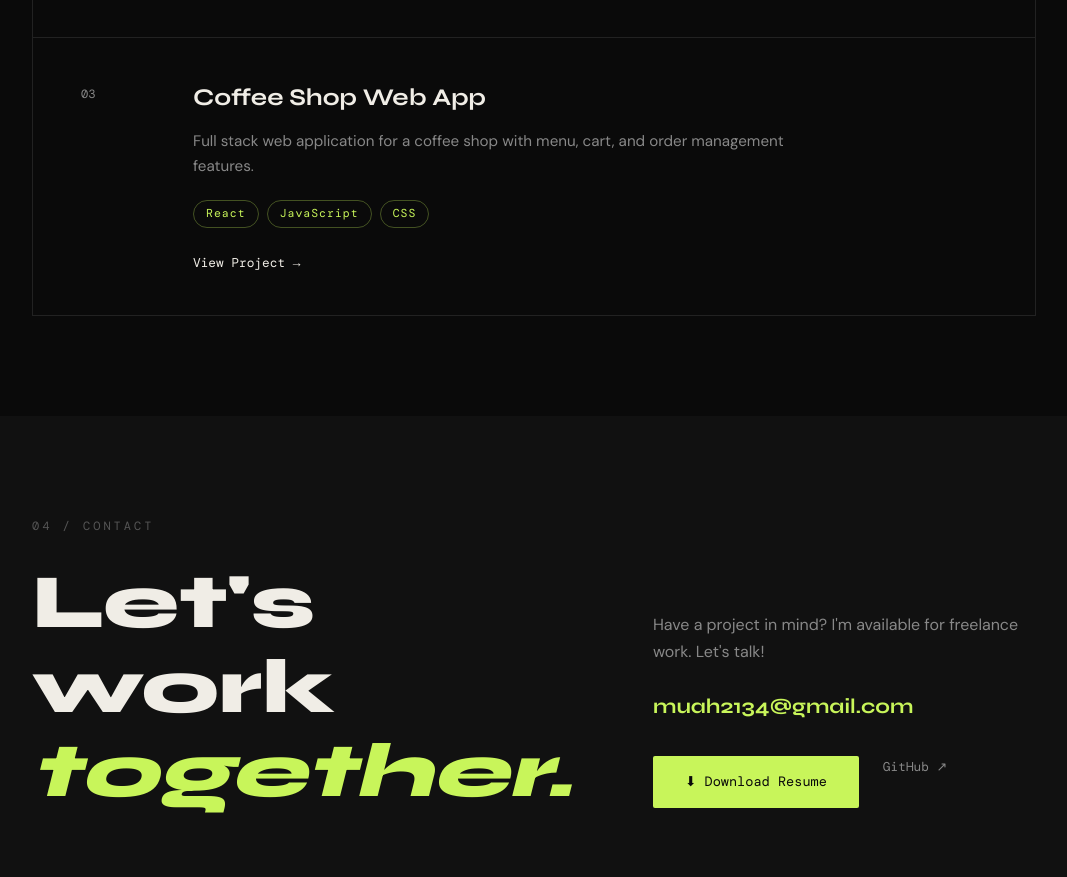
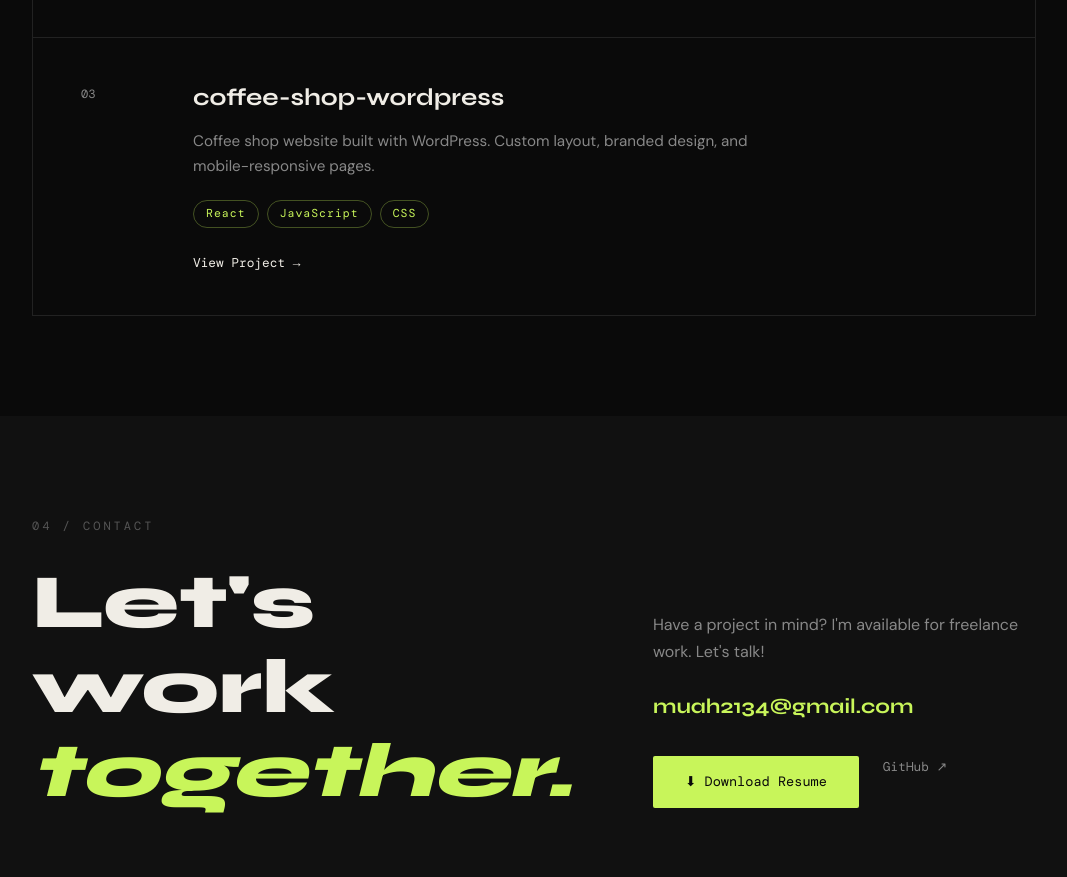
Before and after one commit to MuhammadAhmed414/portfolio-website, a plain HTML site: page index.html in a window 1280 px wide. Shown: the part 3159-4036 px from the top of the page, without its empty margins (106-1173 px from the left). Drawn offline with nearby package versions, Linux system fonts and the light colour scheme; a web font is replaced by a local one.

Commit message:
index.html

```diff
--- a/index.html
+++ b/index.html
@@ -162,8 +162,8 @@
       <div class="project-card">
         <div class="project-num">03</div>
         <div class="project-info">
-          <h3>Coffee Shop Web App</h3>
-          <p>Full stack web application for a coffee shop with menu, cart, and order management features.</p>
+          <h3>coffee-shop-wordpress</h3>
+          <p> Coffee shop website built with WordPress. Custom layout, branded design, and mobile-responsive pages.</p>
           <div class="project-tags">
             <span>React</span><span>JavaScript</span><span>CSS</span>
           </div>
```
